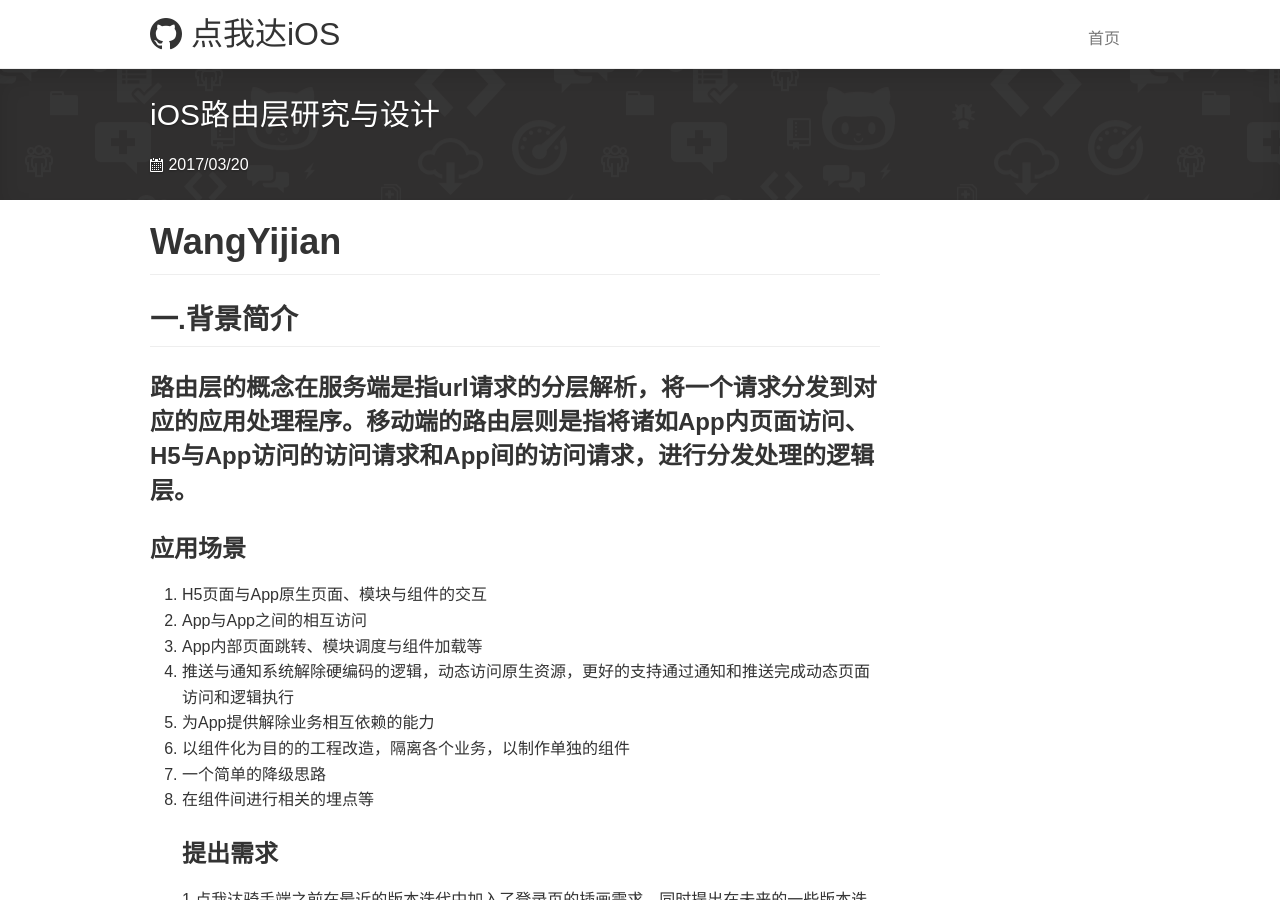
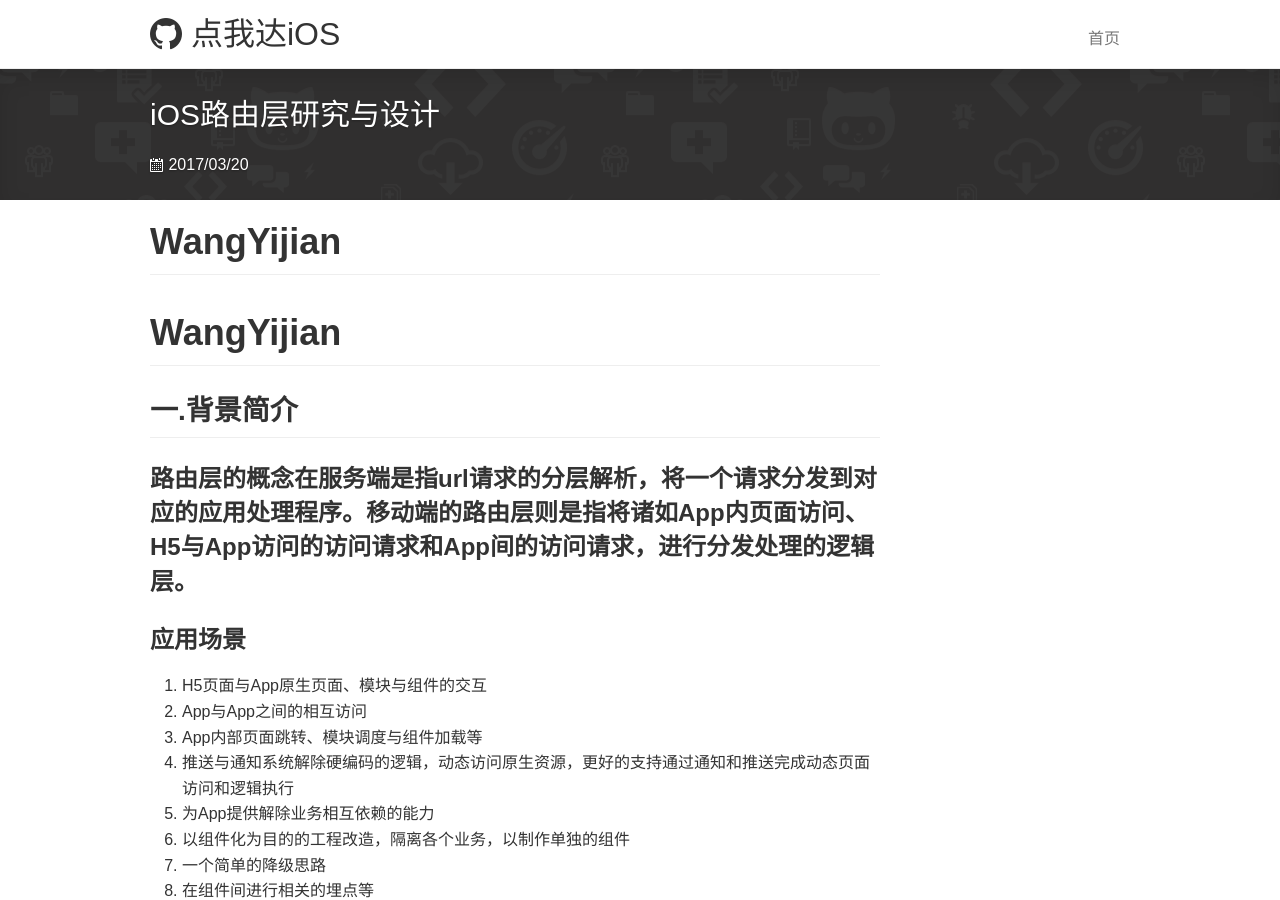
Before and after one commit to DWDiOSer/DWDiOSer.github.io, a Jekyll site: the page built from _posts/2016-03-20-iOS路由层设计与研究.markdown, in a window 1280 px wide and 900 px high. Built offline with Jekyll 4.4.1, drawn with Linux system fonts in a browser that asks for light colours.

Commit message:
Update 2016-03-20-iOS路由层设计与研究.markdown

```diff
--- a/_posts/2016-03-20-iOS路由层设计与研究.markdown
+++ b/_posts/2016-03-20-iOS路由层设计与研究.markdown
@@ -4,6 +4,7 @@ title: iOS路由层研究与设计
 date: 2017-03-20 15:32:24.000000000 +09:00
 ---
 
+# WangYijian
 # WangYijian
 
 ## 一.背景简介
```
